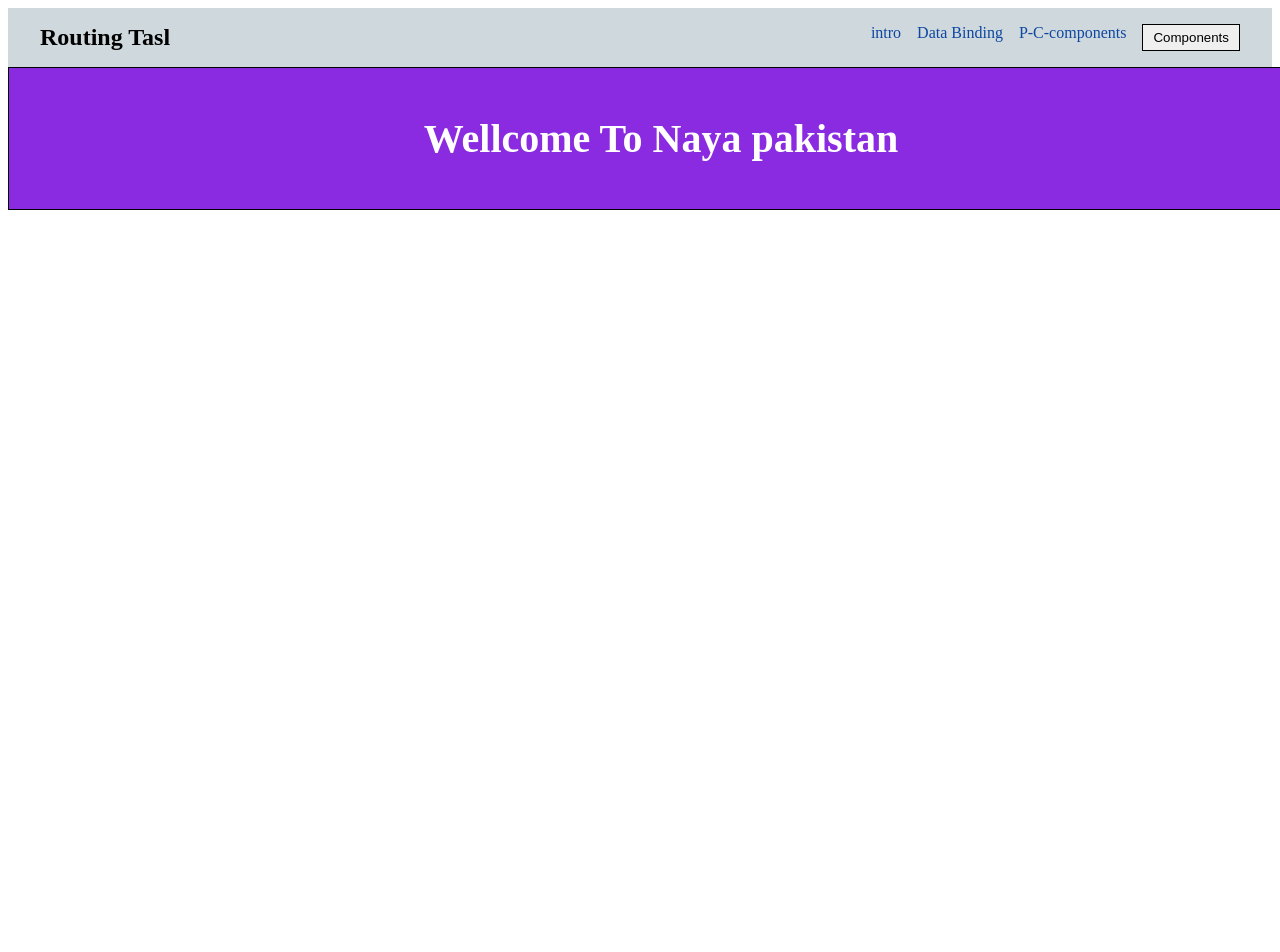
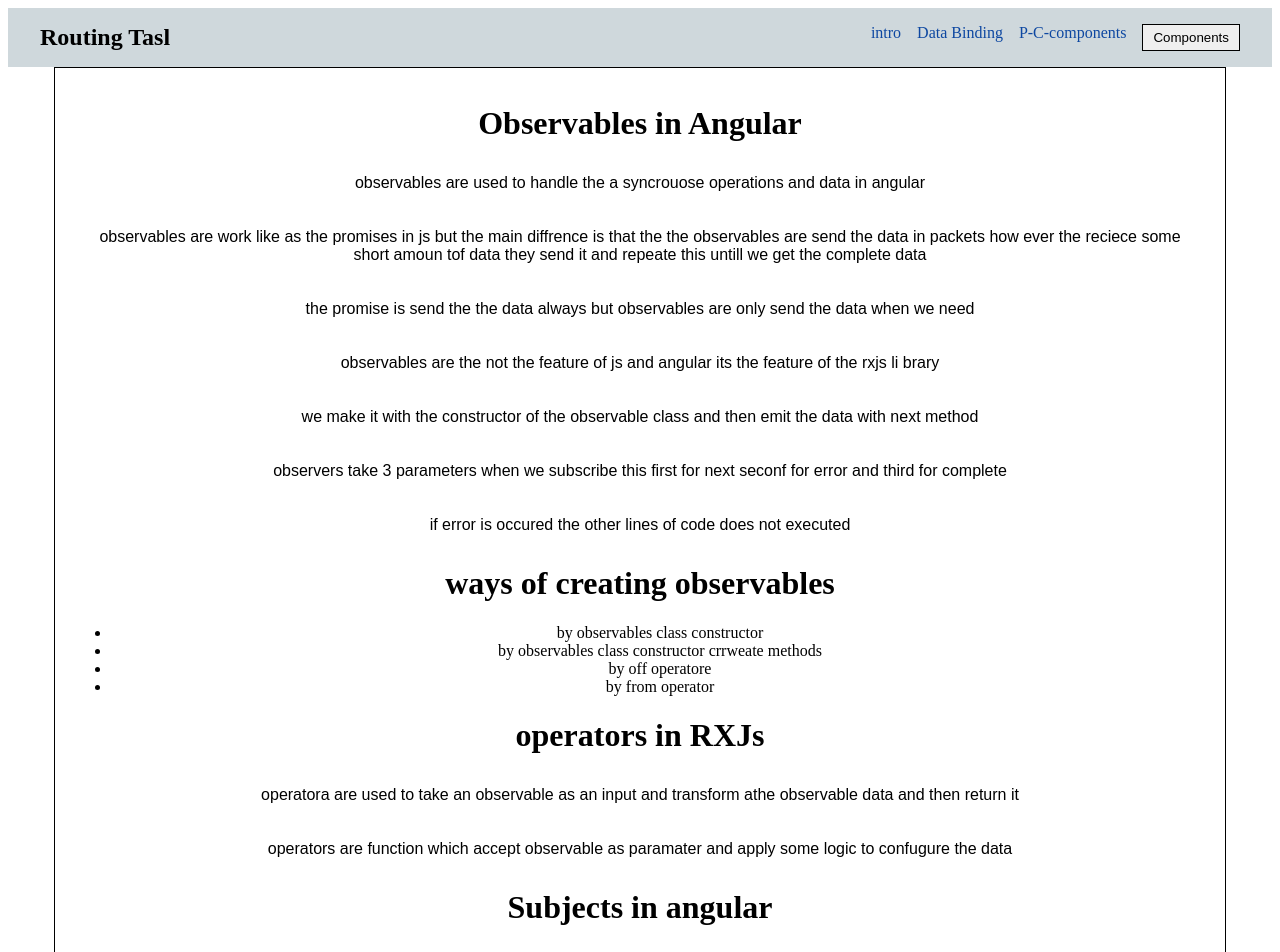
Before and after one commit to engineeralihassan/angular-revision, an Angular app: page /observables in a window 1280 px wide. Before the commit this address led to /. Shown: the top 952 px of the page. Before the commit the page ends 800 px from the top, so only its background shows below. Built offline with nearby package versions, Linux system fonts and the light colour scheme.

Commit message:
All Till observables and the subjects in angular

```diff
--- a/src/app/app-routing.module.ts
+++ b/src/app/app-routing.module.ts
@@ -13,6 +13,7 @@ import { ContentchildComponent } from './components/contentchild/contentchild.co
 import { NgSwitchComponent } from './components/ng-switch/ng-switch.component';
 import { Service1Service } from './services/service1.service';
 import { ServicesComponent } from './components/services/services.component';
+import { ObservablesComponent } from './components/observables/observables.component';
 
 
 const routes: Routes = [
@@ -32,6 +33,8 @@ const routes: Routes = [
   { path: 'custome-structural-Directives', component: ReferenceVComponent },
   { path: 'ngSwitch', component: NgSwitchComponent },
   { path: 'services', component: ServicesComponent },
+  { path: 'observables', component: ObservablesComponent },
+
 
 
 ];
--- a/src/app/app.module.ts
+++ b/src/app/app.module.ts
@@ -29,6 +29,8 @@ import { NgSwitchComponent } from './components/ng-switch/ng-switch.component';
 import { ServicesComponent } from './components/services/services.component';
 import { AddcourseComponent } from './components/services/addcourse/addcourse.component';
 import { ServiceCourseComponent } from './components/service-course/service-course.component';
+import { ObservablesComponent } from './components/observables/observables.component';
+import { SubjectsComponent } from './components/subjects/subjects.component';
 @NgModule({
   declarations: [
     AppComponent,
@@ -56,7 +58,9 @@ import { ServiceCourseComponent } from './components/service-course/service-cour
      NgSwitchComponent,
      ServicesComponent,
      AddcourseComponent,
-     ServiceCourseComponent
+     ServiceCourseComponent,
+     ObservablesComponent,
+     SubjectsComponent
   ],
   imports: [
     BrowserModule,
--- /dev/null
+++ b/src/app/components/observables/observables.component.css
@@ -0,0 +1,6 @@
+.inp {
+  border: 1px solid black;
+  padding: 10px 20px;
+  width: 70%;
+  margin: 0 auto;
+}
--- /dev/null
+++ b/src/app/components/observables/observables.component.html
@@ -0,0 +1,54 @@
+<div class="container">
+  <h1>Observables in Angular</h1>
+  <p>
+    observables are used to handle the a syncrouose operations and data in
+    angular
+  </p>
+  <p>
+    observables are work like as the promises in js but the main diffrence is
+    that the the observables are send the data in packets how ever the reciece
+    some short amoun tof data they send it and repeate this untill we get the
+    complete data
+  </p>
+  <p>
+    the promise is send the the data always but observables are only send the
+    data when we need
+  </p>
+  <p>
+    observables are the not the feature of js and angular its the feature of the
+    rxjs li brary
+  </p>
+  <p>
+    we make it with the constructor of the observable class and then emit the
+    data with next method
+  </p>
+  <p>
+    observers take 3 parameters when we subscribe this first for next seconf for
+    error and third for complete
+  </p>
+  <p>if error is occured the other lines of code does not executed</p>
+  <h1>ways of creating observables</h1>
+  <ul>
+    <li>by observables class constructor</li>
+    <li>by observables class constructor crrweate methods</li>
+    <li>by off operatore</li>
+    <li>by from operator</li>
+  </ul>
+  <h1>operators in RXJs</h1>
+  <p>
+    operatora are used to take an observable as an input and transform athe
+    observable data and then return it
+  </p>
+  <p>
+    operators are function which accept observable as paramater and apply some
+    logic to confugure the data
+  </p>
+  <h1>Subjects in angular</h1>
+  <p>
+    The subjects are the used to cross components and they are special type of
+    observables
+  </p>
+  <p>The components which have not the parent child relation ship</p>
+  <h4>The Text we recieved from subjects component</h4>
+  <p>Texr: {{ text }}</p>
+</div>
--- /dev/null
+++ b/src/app/components/observables/observables.component.ts
@@ -0,0 +1,115 @@
+import { Component } from '@angular/core';
+import { Observable, from, of } from 'rxjs';
+import { map } from 'rxjs/operators';
+@Component({
+  selector: 'app-observables',
+  templateUrl: './observables.component.html',
+  styleUrls: ['./observables.component.css']
+})
+export class ObservablesComponent {
+  text: string = '';
+
+  // myobservable = new Observable((observer) => {
+  //   console.log("The observer is start");
+  //   setTimeout(() => {
+  //     observer.next('1');
+  //   }, 1000);
+  //   setTimeout(() => {
+  //     observer.next('1');
+  //   }, 2000);
+  //   setTimeout(() => {
+  //     // observer.error(new Error("Please try again later"));
+  //     observer.next('4')
+
+  //   }, 3000);
+  //   setTimeout(() => {
+  //     observer.next('1');
+  //   }, 4000);
+  //   setTimeout(() => {
+  //     observer.complete();
+  //   }, 4000);
+  //   // observer.next('1');
+  //   // observer.next('2');
+  //   // observer.next('3');
+  //   // observer.next('4');
+  //   // observer.next('5');
+  //   console.log("All the data is fetched");
+
+  // })
+
+  // arr: string[] = [];
+  // arrdata = new Observable((observer) => {
+  //   observer.next("Ali Hassan");
+  //   observer.next("Husnain Rubani");
+  //   observer.next("Usman Rubbani");
+  //   observer.error(new Error("your friends list han an error"));
+  //   observer.complete();
+
+  // });
+
+  arr1: number[] = [1, 2, 3, 4, 5, 6, 7];
+  arr2: string[] = ["ali ", "Hassan", "Asim ", "Hameed", "Asjad Durani"];
+  myob = of(this.arr1, this.arr2, 2034, 56, 7890);
+
+
+  myObservable = Observable.create((observer: any) => {
+    // Emit three values after 1 second, 2 seconds, and 3 seconds respectively
+    setTimeout(() => {
+      observer.next('First value');
+    }, 1000);
+
+    setTimeout(() => {
+      observer.next('Second value');
+    }, 2000);
+
+    setTimeout(() => {
+      observer.next('Third value');
+    }, 3000);
+
+    // Complete the observable after emitting the third value
+    setTimeout(() => {
+      observer.complete();
+    }, 3000);
+  });
+  arr3 = [12, 34, 56, 78, 90]
+  myobs = from(this.arr1);
+  usersObservable = from(this.arr3);
+
+  tranformedData = this.usersObservable.pipe(
+    map(user => user * 3)
+  )
+
+
+  ngOnInit() {
+    // this.myobservable.subscribe((data) => {
+    //   console.log(data);
+    // }, (error) => {
+    //   alert(error.message);
+    // }, () => {
+    //   alert("The data is complete fetched");
+
+    // })
+    // // second observables calls
+    // this.arrdata.subscribe((data: any) => {
+    //   this.arr.push(data);
+    //   console.log(this.arr.length, this.arr);
+
+    // }, (error) => {
+    //   console.log(error.message)
+    // })
+    this.myObservable.subscribe((data: any) => {
+      console.log(data);
+
+    })
+    this.myob.subscribe((subs) => {
+      console.log(subs);
+
+    })
+    this.myobs.subscribe((data) => {
+      console.log(data);
+    })
+    this.tranformedData.subscribe((data) => {
+      console.log(data);
+    });
+  }
+}
--- /dev/null
+++ b/src/app/components/subjects/subjects.component.html
@@ -0,0 +1,14 @@
+<div class="container">
+  <h1>subjects in angular</h1>
+  <p>
+    we enter the text from here and the txt is show in the observble components
+  </p>
+  <input
+    type="text"
+    placeholder="enter Text"
+    class="inp"
+    name="input"
+    [(ngModel)]="inputText"
+  />
+  <button class="btn" (click)="sendText()">Send</button>
+</div>
--- /dev/null
+++ b/src/app/components/subjects/subjects.component.ts
@@ -0,0 +1,14 @@
+import { Component } from '@angular/core';
+
+@Component({
+  selector: 'app-subjects',
+  templateUrl: './subjects.component.html',
+  styleUrls: ['./subjects.component.css']
+})
+export class SubjectsComponent {
+  inputText: string = '';
+
+  sendText() {
+
+  }
+}
--- a/src/app/navbar/navbar.component.html
+++ b/src/app/navbar/navbar.component.html
@@ -19,6 +19,7 @@
           </a>
           <a routerLink="/ngSwitch">ng-Switch</a>
           <a routerLink="/services">Services</a>
+          <a routerLink="/observables">observables & subjects</a>
         </div>
       </div>
     </li>
```
Also changed, not shown: src/app/components/subjects/subjects.component.css (added), 2 other files (tests, documents, lock files or other folders).
